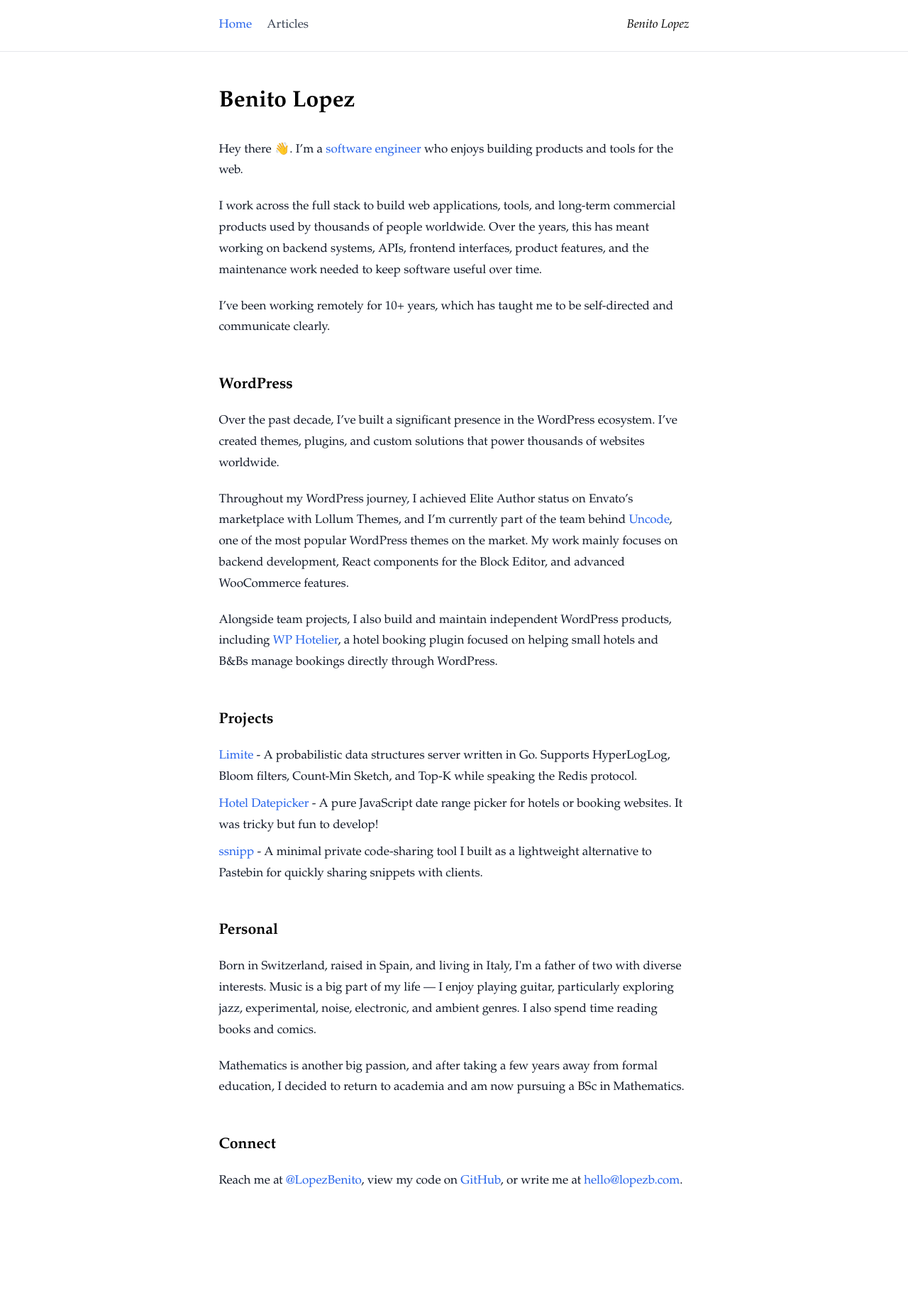
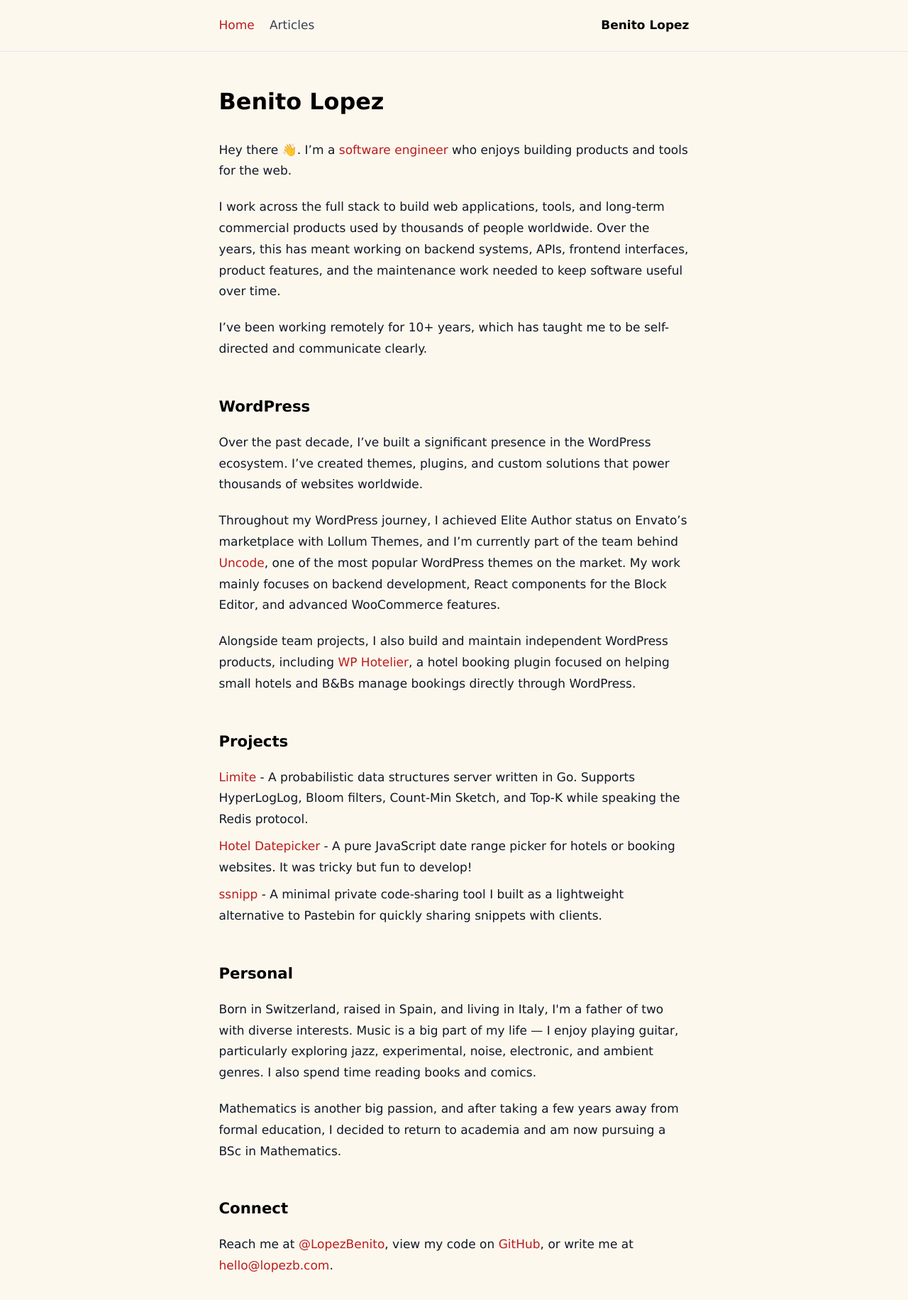
Before and after one commit to benitolopez/lopezb.com, a Next.js app: page / in a window 1280 px wide. Shown: the top 1832 px of the page at 71% size. Before the commit the page ends 1731 px from the top, so only its background shows below. Built offline with nearby package versions, Linux system fonts and the light colour scheme.

Commit message:
Changed colors and font

```diff
--- a/app/(default-layout)/articles/(posts)/on-writing/page.mdx
+++ b/app/(default-layout)/articles/(posts)/on-writing/page.mdx
@@ -38,7 +38,7 @@
 
 I've therefore decided to put more energy into this blog. Writing posts and publishing them raises the bar a bit higher and gives me an online presence that doesn't depend on social media.
 
-The problem is, I have so many passions and habits, and very little time for all of them. So I need to find a balance. Writing is good, keeping up a blog is fine, but I can't spend days on a single post like I did, for instance, with the article on <Link className="text-blue-600 hover:underline" href="/articles/how-to-create-a-static-blog-with-nextjs-and-markdown">Next.js</Link>. I just can't afford that if I want to keep feeding my other passions. At least not always.
+The problem is, I have so many passions and habits, and very little time for all of them. So I need to find a balance. Writing is good, keeping up a blog is fine, but I can't spend days on a single post like I did, for instance, with the article on <Link className="text-red-700 hover:underline" href="/articles/how-to-create-a-static-blog-with-nextjs-and-markdown">Next.js</Link>. I just can't afford that if I want to keep feeding my other passions. At least not always.
 
 I think the best solution is to write posts that are as spontaneous as possible. Better to cut down on friction as much as I can, even at the cost of a certain level of quality, and be able to finish a post in 15–60 minutes. That way, I can be more present, communicate more often, and experience the blog more lightly.
 
--- a/app/(default-layout)/page.tsx
+++ b/app/(default-layout)/page.tsx
@@ -12,7 +12,7 @@
           Hey there 👋. I’m a{" "}
           <a
             href="https://github.com/benitolopez"
-            className="text-blue-600 hover:underline"
+            className="text-red-700 hover:underline"
           >
             software engineer
           </a>{" "}
@@ -48,7 +48,7 @@
           team behind{" "}
           <a
             href="https://undsgn.com/uncode/"
-            className="text-blue-600 hover:underline"
+            className="text-red-700 hover:underline"
           >
             Uncode
           </a>
@@ -62,7 +62,7 @@
           WordPress products, including{" "}
           <a
             href="https://wphotelier.com/"
-            className="text-blue-600 hover:underline"
+            className="text-red-700 hover:underline"
           >
             WP Hotelier
           </a>
@@ -78,7 +78,7 @@
           <li className="mb-2">
             <a
               href="https://github.com/benitolopez/limite"
-              className="text-blue-600 hover:underline"
+              className="text-red-700 hover:underline"
             >
               Limite
             </a>{" "}
@@ -89,7 +89,7 @@
           <li className="mb-2">
             <a
               href="https://hoteldatepicker.org/"
-              className="text-blue-600 hover:underline"
+              className="text-red-700 hover:underline"
             >
               Hotel Datepicker
             </a>{" "}
@@ -99,7 +99,7 @@
           <li className="mb-2">
             <a
               href="https://ssnipp.com/"
-              className="text-blue-600 hover:underline"
+              className="text-red-700 hover:underline"
             >
               ssnipp
             </a>{" "}
@@ -134,21 +134,21 @@
           Reach me at{" "}
           <a
             href="https://twitter.com/LopezBenito"
-            className="text-blue-600 hover:underline"
+            className="text-red-700 hover:underline"
           >
             @LopezBenito
           </a>
           , view my code on{" "}
           <a
             href="https://github.com/benitolopez"
-            className="text-blue-600 hover:underline"
+            className="text-red-700 hover:underline"
           >
             GitHub
           </a>
           , or write me at{" "}
           <a
             href="mailto:hello@lopezb.com"
-            className="text-blue-600 hover:underline"
+            className="text-red-700 hover:underline"
           >
             hello@lopezb.com
           </a>
--- a/app/globals.css
+++ b/app/globals.css
@@ -2,9 +2,14 @@
 @tailwind components;
 @tailwind utilities;
 
+@theme {
+  --color-orange-700: #fff;
+}
+
 html {
   font-size: 17px;
-  font-family: Palatino, "Palatino Linotype", "Book Antiqua", Georgia, serif;
+  font-family: Verdana, Geneva, Tahoma, sans-serif;
+  background-color: #fdf8ee;
 }
 
 pre {
--- a/components/nav/navigation-link.tsx
+++ b/components/nav/navigation-link.tsx
@@ -21,7 +21,7 @@
       key={props.id}
       href={props.href}
       className={`mr-5 flex items-center space-x-3 rounded-md py-1.5 ${
-        isActive ? "text-blue-600" : "text-gray-700 hover:text-black"
+        isActive ? "text-red-700" : "text-gray-700 hover:text-black"
       }`}
     >
       <span>{props.name}</span>
--- a/components/nav/navigation.tsx
+++ b/components/nav/navigation.tsx
@@ -10,7 +10,7 @@
           href="/"
           className="order-2 border-b block pt-2 pb-4 mb-4 sm:p-0 sm:m-0 sm:border-0"
         >
-          <span className="italic text-black">Benito Lopez</span>
+          <span className="text-black font-bold">Benito Lopez</span>
         </Link>
 
         <ul className="flex order-1 flex-wrap">
--- a/components/posts/posts.tsx
+++ b/components/posts/posts.tsx
@@ -13,7 +13,7 @@
               {title.replace(" - Benito Lopez", "")}
             </Link>
           </h2>
-          <span className="date text-gray-500">
+          <span className="date text-gray-800">
             {format(parseISO(date), "MMMM d, yyyy")}
           </span>
         </div>
--- a/components/posts/toc.tsx
+++ b/components/posts/toc.tsx
@@ -29,7 +29,7 @@
     <>
       <div className="mb-8 border-t border-b py-6">
         <div className="text-lg font-bold text-black">Table of contents</div>
-        <div className="text-gray-500 mt-3">{renderItems(items)}</div>
+        <div className="text-gray-800 mt-3">{renderItems(items)}</div>
       </div>
     </>
   );
--- a/components/tags/code.tsx
+++ b/components/tags/code.tsx
@@ -2,7 +2,7 @@
 
 export default function CodeTag({ children }: { children: React.ReactNode }) {
   return (
-    <code className="bg-gray-100 text-sm rounded-md p-1 before:content-['`'] after:content-['`'] content-['']">
+    <code className="bg-white text-sm rounded-md p-1 before:content-['`'] after:content-['`'] content-['']">
       {children}
     </code>
   );
--- a/components/tags/highlight.tsx
+++ b/components/tags/highlight.tsx
@@ -9,9 +9,9 @@
 export async function Code({ code, file }: { code: string; file: string }) {
   const highlightedCode = await highlightCode(code);
   return (
-    <div className="text-[13px] border my-8 pb-5 rounded-md">
+    <div className="text-[13px] border my-8 pb-5 rounded-md bg-white">
       {file && (
-        <p className="text-[13px] text-gray-500 border-b py-2 px-5 bg-gray-50">
+        <p className="text-[13px] text-gray-800 border-b py-2 px-5 bg-gray-50">
           File: {file}
         </p>
       )}
--- a/components/tags/note.tsx
+++ b/components/tags/note.tsx
@@ -8,7 +8,7 @@
   title: string;
 }) {
   return (
-    <div className="note rounded-md leading-7 text-gray-900 mb-5 border p-5 text-sm">
+    <div className="note rounded-md leading-7 text-gray-900 mb-5 border p-5 text-sm bg-white">
       {title && <strong className="font-bold text-gray-950">{title}:</strong>}
       <div className="m-0">{children}</div>
     </div>
--- a/components/tags/title.tsx
+++ b/components/tags/title.tsx
@@ -17,7 +17,7 @@
       >
         {title}
       </h1>
-      <span className="date text-gray-500">
+      <span className="date text-gray-800">
         {format(parseISO(date), "MMMM d, yyyy")}
       </span>
     </header>
--- a/mdx-components.tsx
+++ b/mdx-components.tsx
@@ -47,12 +47,12 @@
       <p className="leading-7 text-gray-900 mb-5">{children}</p>
     ),
     ul: ({ children }) => (
-      <ul className="leading-7 text-gray-900 mb-5 pl-3 ml-3 list-disc marker:text-gray-300">
+      <ul className="leading-7 text-gray-900 mb-5 pl-3 ml-3 list-disc marker:text-gray-900">
         {children}
       </ul>
     ),
     ol: ({ children }) => (
-      <ol className="leading-7 text-gray-900 mb-5 pl-4 list-decimal marker:text-gray-400">
+      <ol className="leading-7 text-gray-900 mb-5 pl-4 list-decimal marker:text-gray-900">
         {children}
       </ol>
     ),
@@ -61,7 +61,7 @@
       <pre className="text-[13px] border my-8 p-5 rounded-md">{children}</pre>
     ),
     a: ({ children, ...props }) => (
-      <a className="text-blue-600 hover:underline" {...props}>
+      <a className="text-red-700 hover:underline" {...props}>
         {children}
       </a>
     ),
```
